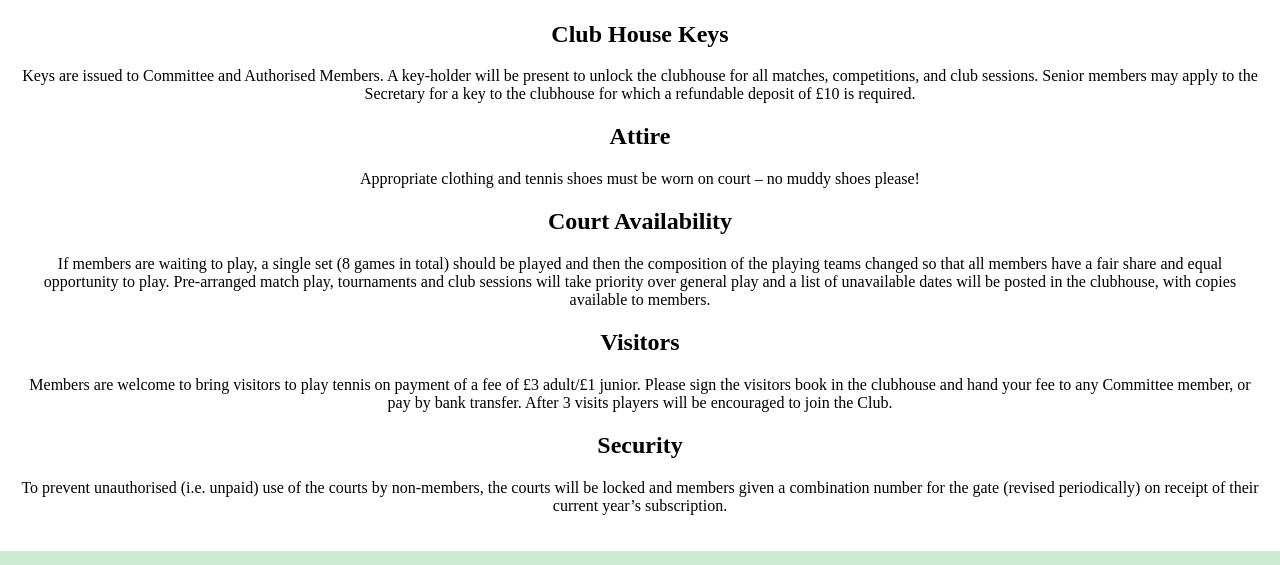
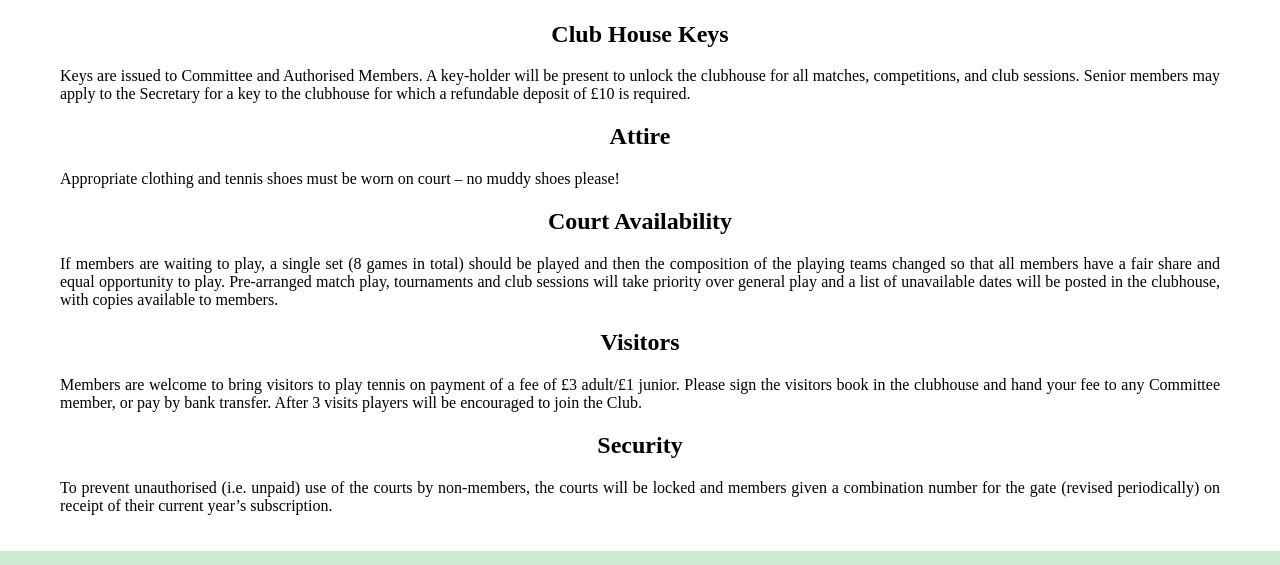
Before and after one commit to Lucy-de-Rojas/naphill-tennis-club, a Next.js app: page /about in a window 1280 px wide. Shown: the part 566-1131 px from the top of the page. Built offline with nearby package versions, Linux system fonts and the light colour scheme.

Commit message:
ABOUT page -> added content

```diff
--- a/pages/about.js
+++ b/pages/about.js
@@ -2,6 +2,8 @@
 import { useState, useEffect} from 'react';
 import {getData} from '../libs/getData';
 
+
+import styles from '../styles/about.module.css';
 
 import Layout from "../components/Layout"
 
@@ -34,26 +36,26 @@ export default function About () {
 
 
         <h2>Club House Keys</h2>
-        <p>{dataWeb.clubHouseKeys}</p>
+        <p className={styles.para}>{dataWeb.clubHouseKeys}</p>
 
         <h2>Attire</h2>
-        <p>{dataWeb.attire}</p>
+        <p className={styles.para}>{dataWeb.attire}</p>
 
 
 
         <h2>Court Availability</h2>
-        <p>{dataWeb.courtAvailability}</p>
+        <p className={styles.para}>{dataWeb.courtAvailability}</p>
 
 
 
 
         <h2>Visitors</h2>
-        <p>{dataWeb.visitors}</p>
+        <p className={styles.para}>{dataWeb.visitors}</p>
 
 
 
         <h2>Security</h2>
-        <p>{dataWeb.security}</p>
+        <p className={styles.para}>{dataWeb.security}</p>
 
 
 
--- /dev/null
+++ b/styles/about.module.css
@@ -0,0 +1,5 @@
+.para {
+    /* background-color: rebeccapurple; */
+    padding: 0px 40px;
+    text-align: justify;
+}
```
